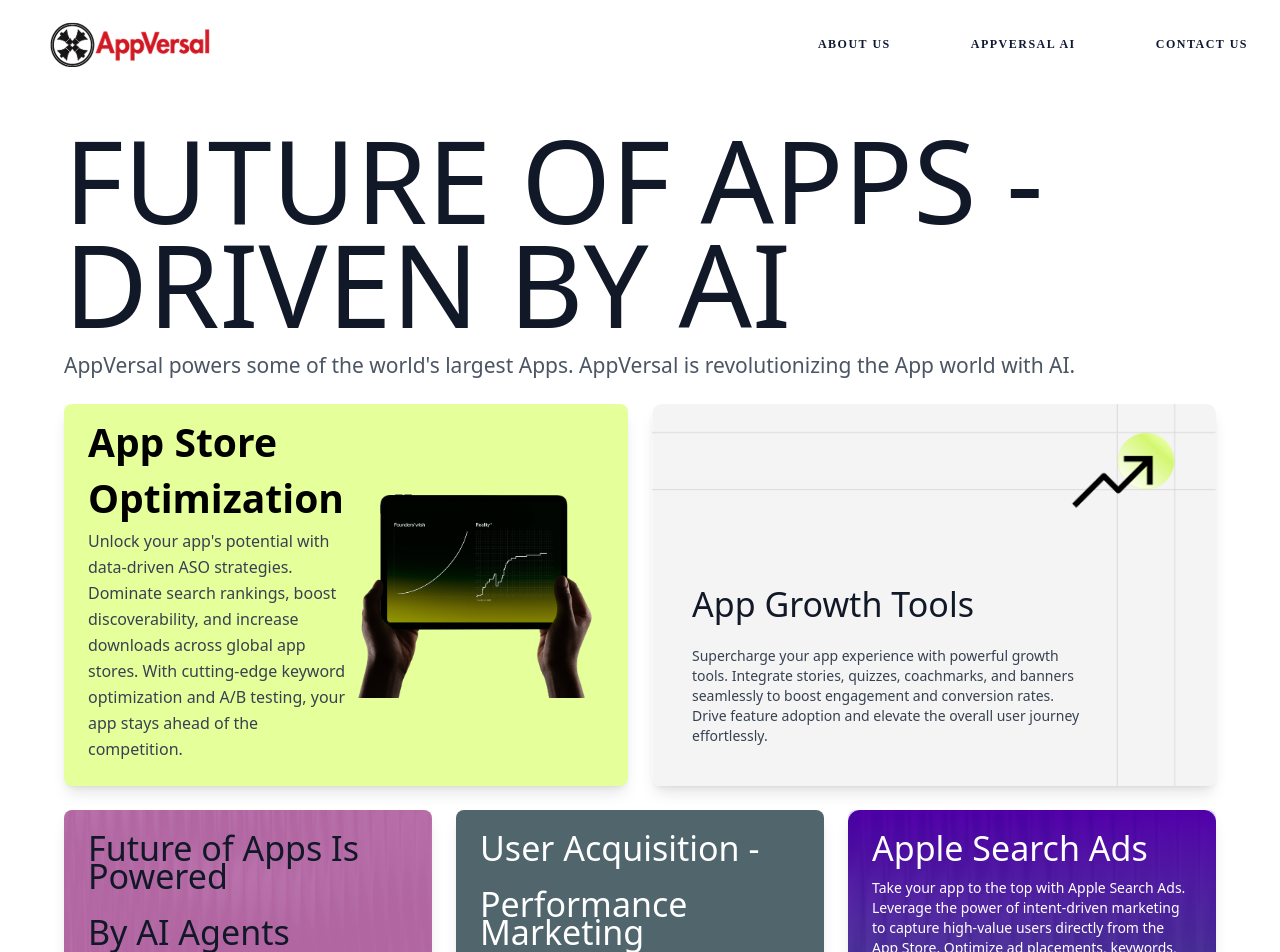
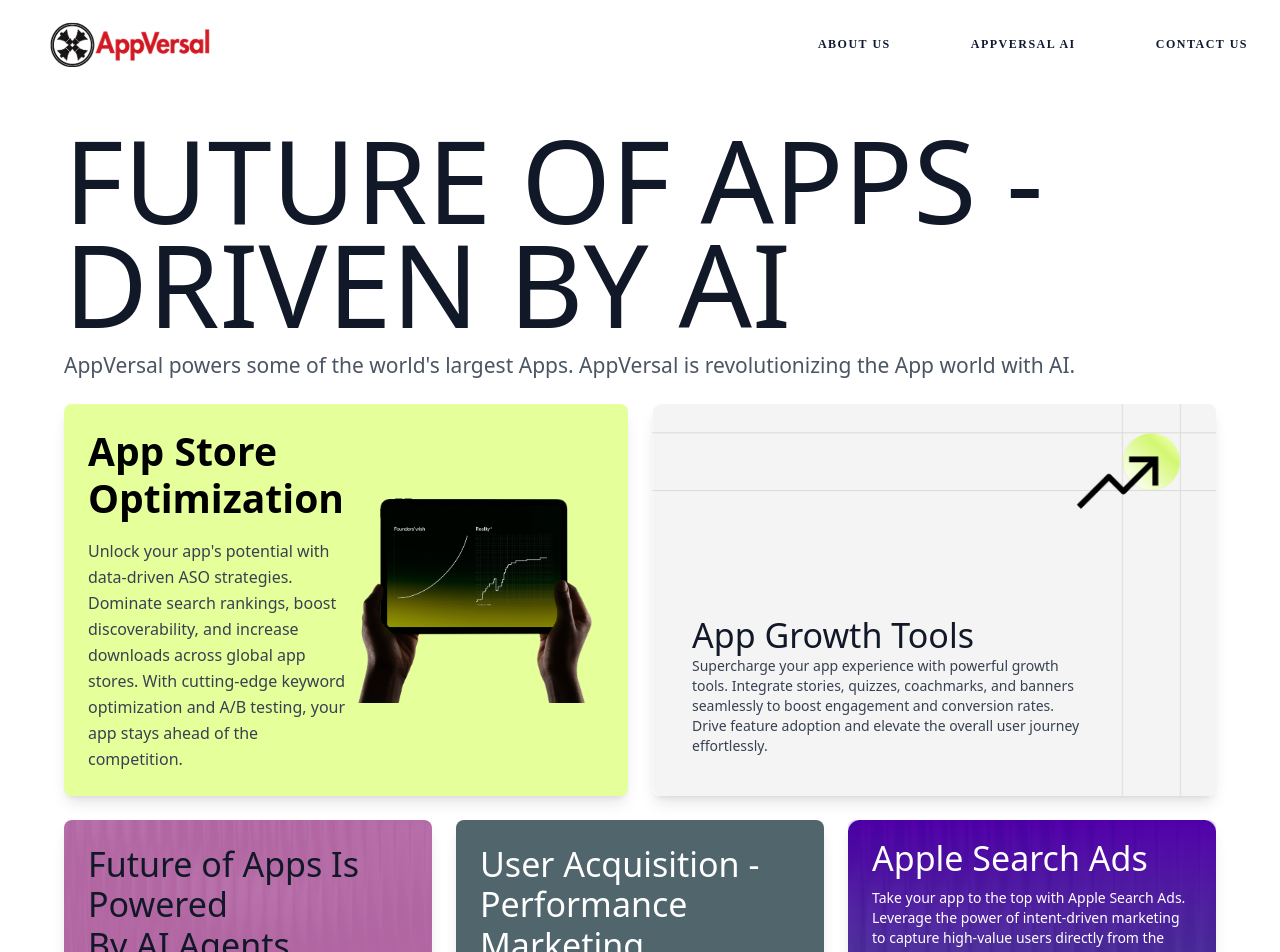
Before and after one commit to Pratyush0026/app-next, a Next.js app: page / in a window 1280 px wide. Shown: the top 952 px of the page. Built offline with nearby package versions, Linux system fonts and the light colour scheme.

Commit message:
design changes new

```diff
--- a/app/components/HomeHero.js
+++ b/app/components/HomeHero.js
@@ -23,8 +23,8 @@
         {/* First Card */}
         <div className="flex flex-col md:flex-row bg-[#E5FF9A] p-6 rounded-lg shadow-lg">
           <div className="flex-1">
-            <h2 className="text-xl md:text-[39px] font-semibold text-[#000000] mb-4">
-              App Store <br /> <br /> Optimization
+            <h2 className="text-xl md:text-[39px] font-semibold text-[#000000] mb-4 leading-[1.2]">
+              App Store <br />  Optimization
             </h2>
             <p className="text-gray-700 text-[16px] font-normal leading-relaxed">
               Unlock your app's potential with data-driven ASO strategies.
@@ -56,9 +56,9 @@
         >
           <div className="flex-1 flex justify-start items-end">
             <div className="p-4 rounded-md">
-              <h2 className="text-lg md:text-[34px] font-normal text-gray-900">
+              <h2 className="text-lg md:text-[34px] font-normal text-gray-900  leading-[1.2]">
                 App Growth Tools
-                <br /><br />
+                <br />
               </h2>
               <p className="text-sm font-normal max-w-[400px] text-gray-700">
                 Supercharge your app experience with powerful growth tools.
@@ -80,8 +80,8 @@
             backgroundImage: `url('/ai.png')`,
           }}
         >
-          <h2 className="text-lg md:text-[34px] font-normal text-gray-900 mb-4">
-            Future of Apps Is Powered <br /><br /> By AI Agents
+          <h2 className="text-lg md:text-[34px] font-normal text-gray-900 mb-4 leading-[1.2]">
+            Future of Apps Is Powered <br /> By AI Agents
           </h2>
 
           <p className="text-[#0C2215] text-[13px] max-w-[250px] font-normal leading-relaxed">
@@ -95,8 +95,8 @@
 
         {/* Fourth Card */}
         <div className="flex flex-col justify-between bg-[#51656D] p-6 rounded-lg shadow-lg">
-          <h2 className="text-lg md:text-[34px] font-normal text-[#ffffff]">
-            User Acquisition - <br /><br /> Performance Marketing
+          <h2 className="text-lg md:text-[34px] font-normal text-[#ffffff] leading-[1.2]">
+            User Acquisition - <br />Performance Marketing
           </h2>
           <p className="text-sm font-normal text-[#ffffff] mt-4">
             Scale your app with laser-focused performance marketing campaigns.
```
